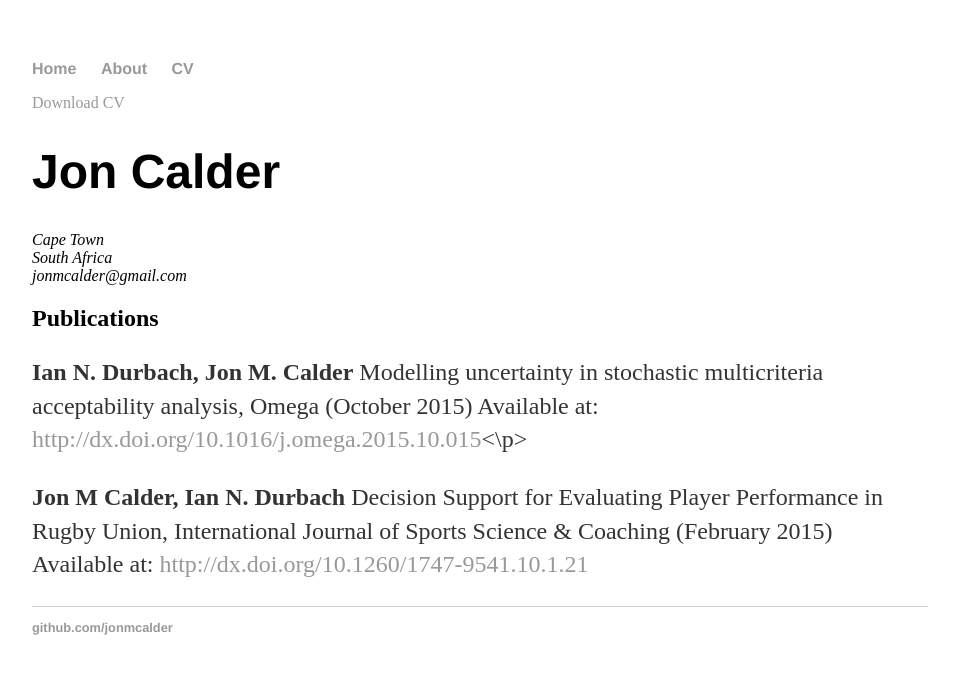
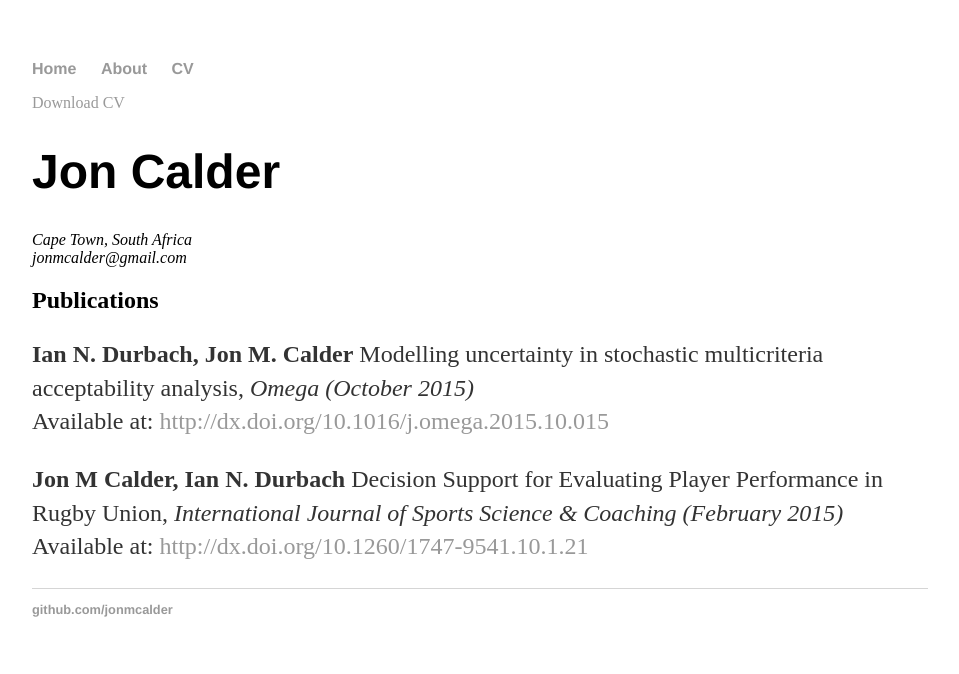
Before and after one commit to jonmcalder/jonmcalder.github.io, a Jekyll site: the page built from cv/index.html, in a window 1280 px wide. Shown: the top 674 px of the page, without its empty margins (160-1119 px from the left). Built offline with Jekyll 4.4.1, drawn with Linux system fonts in a browser that asks for light colours.

Commit message:
Update index.html
Correct and update formatting of publications

```diff
--- a/cv/index.html
+++ b/cv/index.html
@@ -7,17 +7,22 @@ title: CV of Jon Calder
 		<a href="#" class="download" title="Download CV as PDF">Download CV</a>
 					<h1>Jon Calder</h1>
 					<address>
-					Cape Town<br>
-					South Africa<br>
+					Cape Town, South Africa<br>
 					<span class="obfuscate">jonmcalder@gmail.com</span>
 					</address>
 
 					<h2>Publications</h2>
 
-					<p><strong>Ian N. Durbach, Jon M. Calder</strong> Modelling uncertainty in stochastic multicriteria acceptability analysis, Omega (October 2015)
-					Available at: <a href="http://dx.doi.org/10.1016/j.omega.2015.10.015">http://dx.doi.org/10.1016/j.omega.2015.10.015</a><\p>
+					<p>
+						<strong>Ian N. Durbach, Jon M. Calder</strong> Modelling uncertainty in stochastic multicriteria acceptability analysis,
+						<em>Omega (October 2015)</em><br>
+						Available at: <a href="http://dx.doi.org/10.1016/j.omega.2015.10.015">http://dx.doi.org/10.1016/j.omega.2015.10.015</a>
+					</p>
 
-					<p><strong>Jon M Calder, Ian N. Durbach</strong> Decision Support for Evaluating Player Performance in Rugby Union, International Journal of Sports Science & Coaching (February 2015)
-          Available at: <a href="http://dx.doi.org/10.1260/1747-9541.10.1.21">http://dx.doi.org/10.1260/1747-9541.10.1.21</a></p>
+					<p>
+						<strong>Jon M Calder, Ian N. Durbach</strong> Decision Support for Evaluating Player Performance in Rugby Union,
+						<em>International Journal of Sports Science & Coaching (February 2015)</em><br>
+          					Available at: <a href="http://dx.doi.org/10.1260/1747-9541.10.1.21">http://dx.doi.org/10.1260/1747-9541.10.1.21</a>
+          				</p>
 
 	</div>
```
